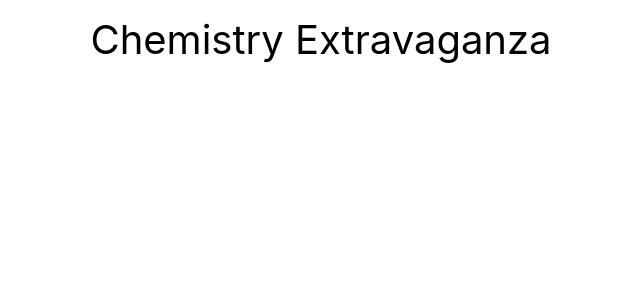
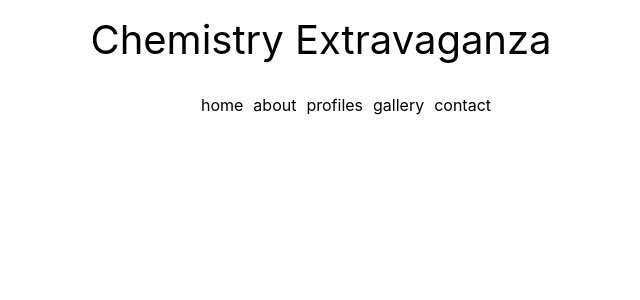
Before and after one commit to cerafinn/chem-christmas, a React (Create React App) app: page / in a window 1280 px wide. Shown: the top 300 px of the page, without its empty margins (319-959 px from the left). Built offline with nearby package versions, Linux system fonts and the light colour scheme.

Commit message:
working on navbar

```diff
--- a/src/components/Nav/index.js
+++ b/src/components/Nav/index.js
@@ -11,9 +11,19 @@ function Nav(props) {
     document.title = (currentSection.name);
   }, [currentSection]);
 
+
   return (
     <div>
-      <nav>
+      <nav className="navigation">
+        <ul className="navbar">
+          {sections.map((section) => (
+            <li className={`mainEl ${
+              currentSection.name === section.name && 'navActive font-weight-bold'
+              }`} key={section.name}>
+              <span onClick={() => {setCurrentSection(section)}} > {(section.name)}</span>
+            </li>
+          ))}
+          </ul>
         {/* navigation that should include: HOME, ABOUT, PREVIOUS YEARS, ORGANIZERS */}
       </nav>
     </div>
--- a/src/index.css
+++ b/src/index.css
@@ -25,3 +25,18 @@ header {
   margin: 10px;
   font-size: 40px;
 }
+
+.navigation {
+  text-align: center;
+}
+
+.navbar {
+  list-style: none;
+  display: inline-block;
+}
+
+.mainEl {
+  display: inline-block;
+  margin-left: 10px;
+  cursor: pointer;
+}
```
Also changed, not shown: src/App.js (line endings or trailing spaces).
